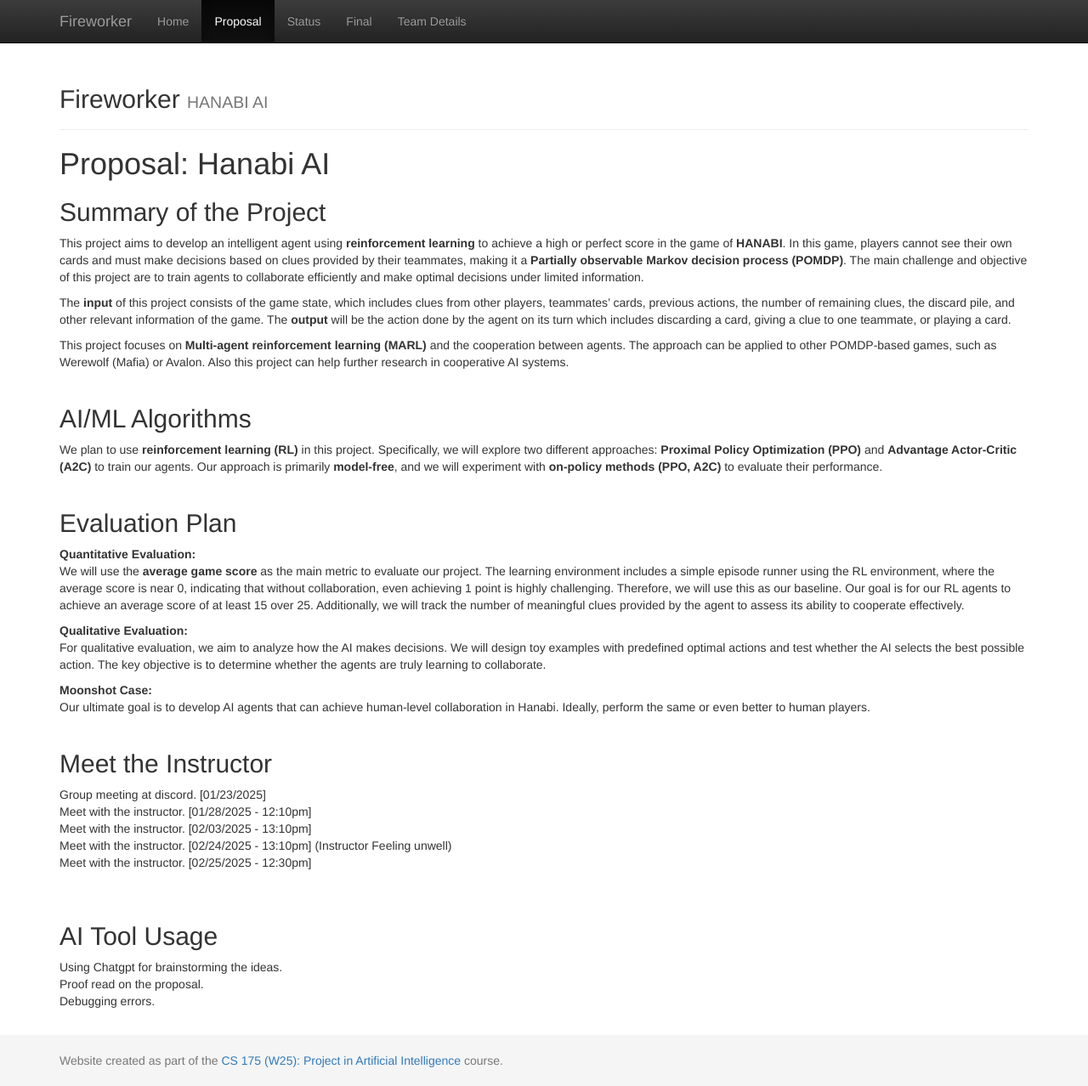
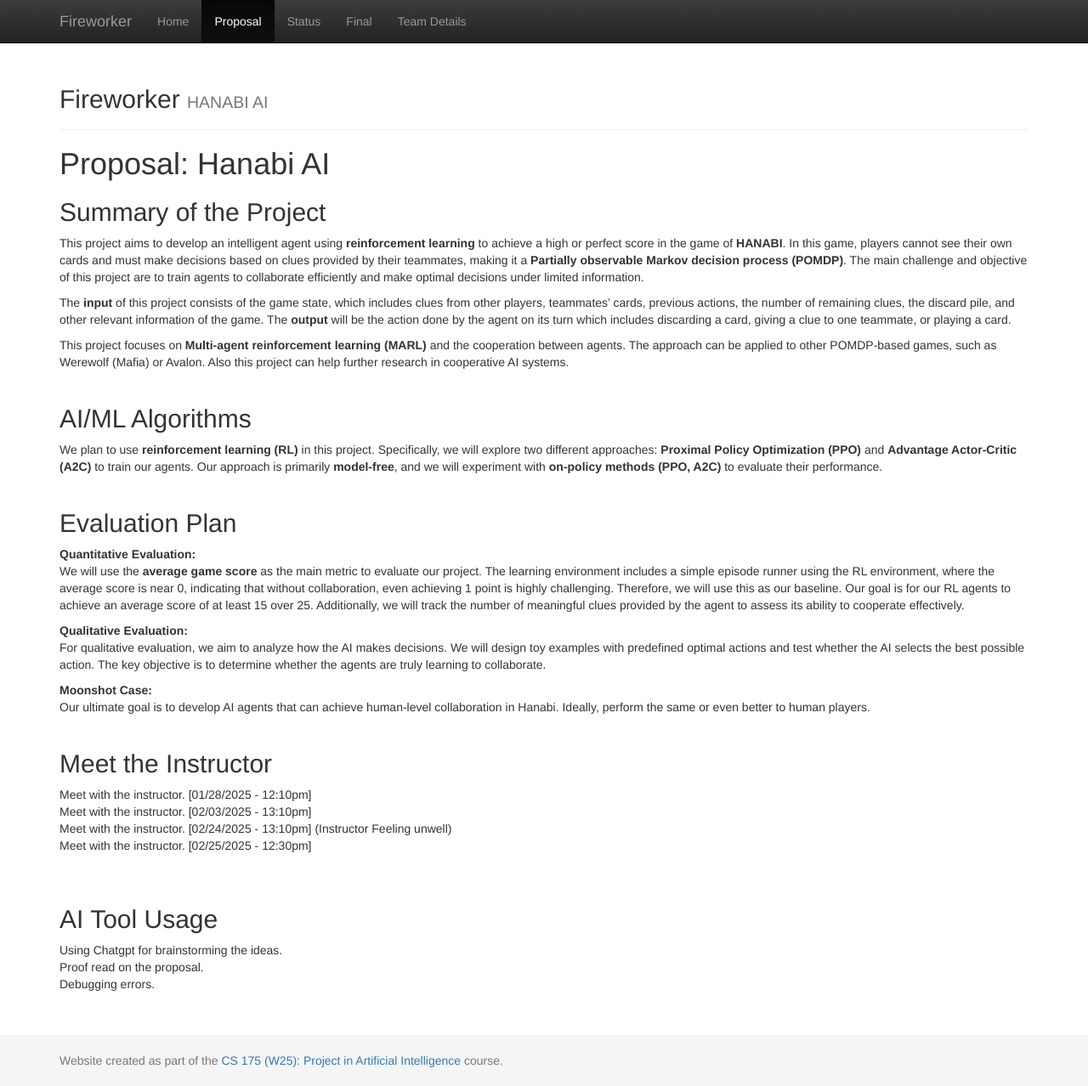
Before and after one commit to pddpdd20020105/ICS-175-fireworker, a Jekyll site: the page built from docs/proposal.md, in a window 1280 px wide and 1278 px high. Shown: the whole window at 85% size. Built offline with Jekyll 4.4.1, drawn with Linux system fonts in a browser that asks for light colours.

Commit message:
Update proposal.md

```diff
--- a/docs/proposal.md
+++ b/docs/proposal.md
@@ -33,7 +33,6 @@ Our ultimate goal is to develop AI agents that can achieve human-level collabora
 <br>
 
 ## Meet the Instructor
-Group meeting at discord. [01/23/2025] \
 Meet with the instructor. [01/28/2025 - 12:10pm] \
 Meet with the instructor. [02/03/2025 - 13:10pm] \
 Meet with the instructor. [02/24/2025 - 13:10pm] (Instructor Feeling unwell)\
```
